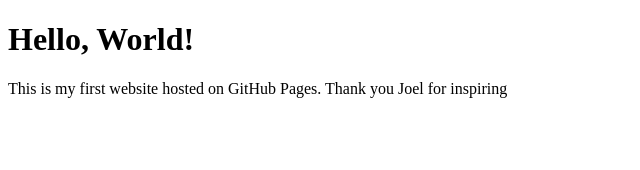
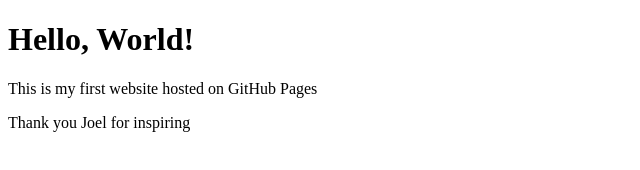
Before and after one commit to nijojoy1987/Nijo-s-Website, a plain HTML site: page index.html in a window 1280 px wide. Shown: the whole page, without its empty margins (0-640 px from the left). Drawn offline with Linux system fonts and the light colour scheme.

Commit message:
Update index.html

```diff
--- a/index.html
+++ b/index.html
@@ -5,6 +5,7 @@
 </head>
 <body>
   <h1>Hello, World!</h1>
-  <p>This is my first website hosted on GitHub Pages. Thank you Joel for inspiring</p>
+  <p>This is my first website hosted on GitHub Pages</p>
+  <p>Thank you Joel for inspiring</p>
 </body>
 </html>
```
